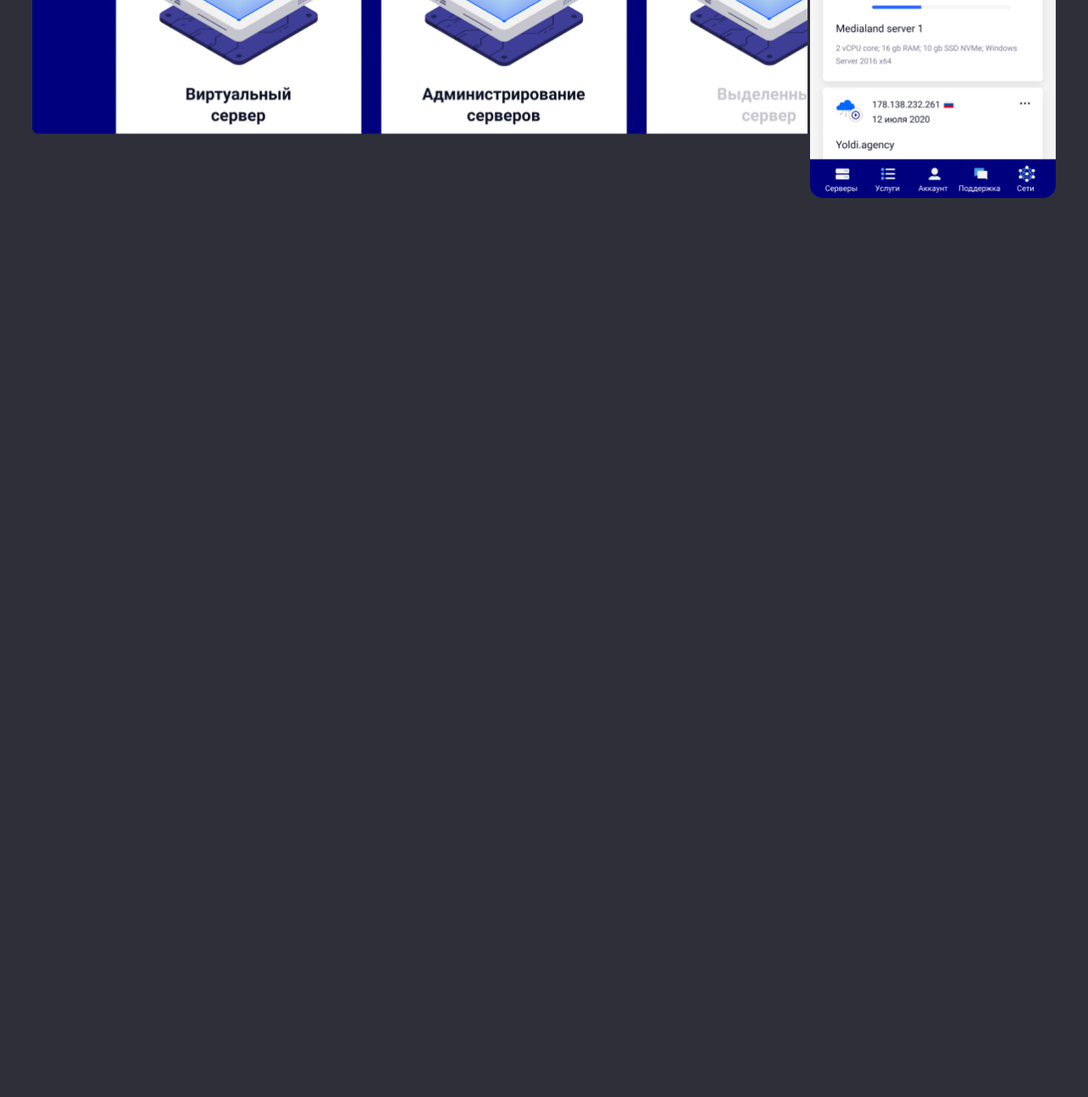
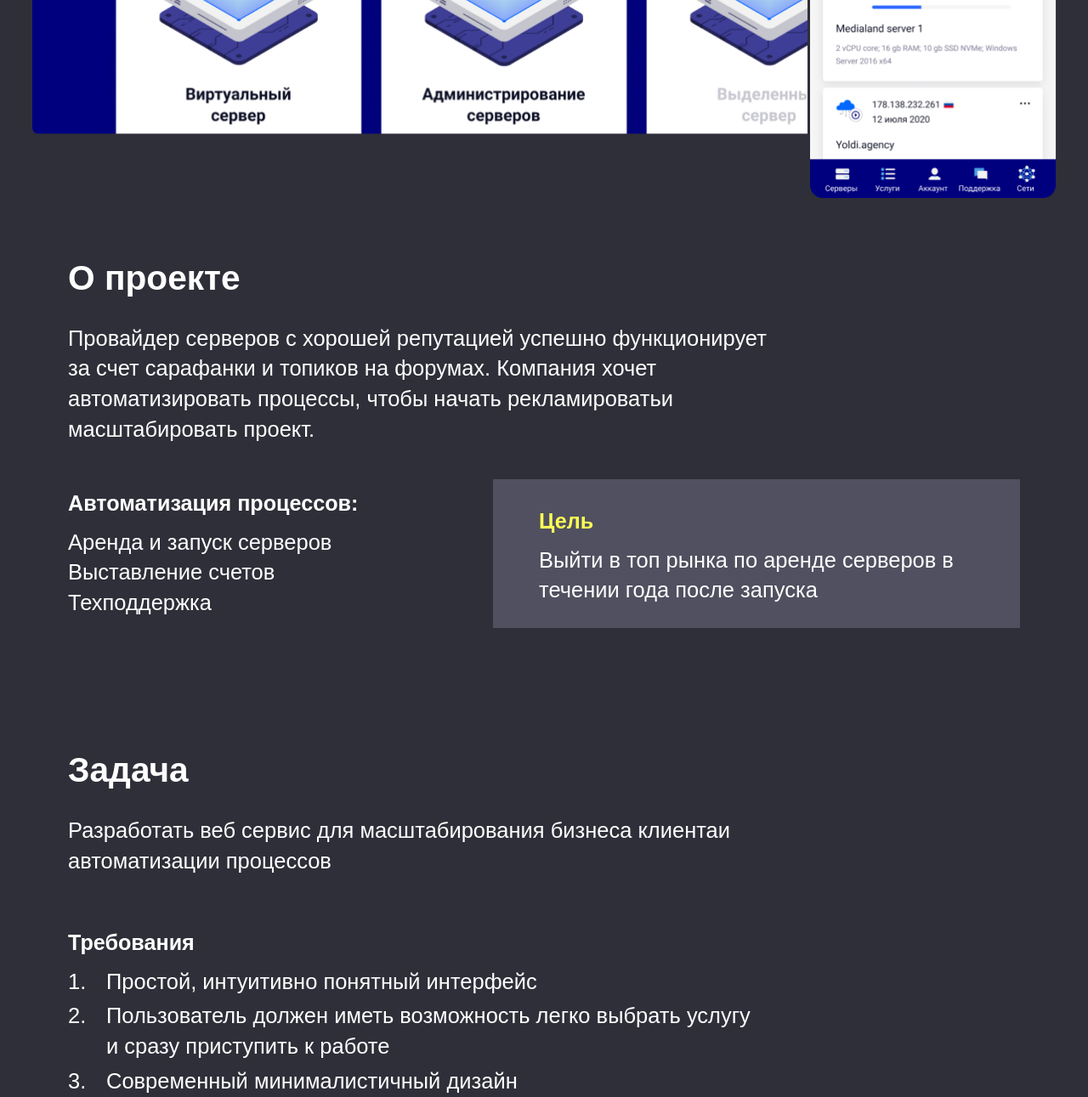
Before and after one commit to dmsk01/yoldi-old, a website built with webpack: page src/index.html in a window 1280 px wide. Shown: the part 984-2275 px from the top of the page at 85% size. Before the commit the page ends 1284 px from the top, so only its background shows below. Built offline with nearby package versions, Linux system fonts and the light colour scheme; files whose address does not match are found by name.

Commit message:
about section added

```diff
--- /dev/null
+++ b/src/html/medialand/home/_about.htm
@@ -0,0 +1,48 @@
+<section class="medialand-about">
+  <div class="medialand-about__container">
+    <div class="medialand-about__info info-block">
+      <h2 class="info-block__title title">О проекте</h2>
+      <p class="info-block__text text">Провайдер серверов с хорошей репутацией успешно функционирует за счет сарафанки и
+        топиков на форумах. Компания хочет автоматизировать процессы, чтобы начать рекламироватьи масштабировать проект.
+      </p>
+    </div>
+    <div class="medialand-about__target target-about">
+      <div class="target-about__row">
+        <div class="target-about__column">
+          <div class="target-about__automatisation">
+            <h3 class="target-about__heading subtitle">Автоматизация процессов:</h3>
+            <ul class="target-about__list">
+              <li class="target-about__item text">Аренда и запуск серверов</li>
+              <li class="target-about__item text">Выставление счетов</li>
+              <li class="target-about__item text">Техподдержка</li>
+            </ul>
+          </div>
+        </div>
+        <div class="target-about__column">
+          <div class="target-about__aim">
+            <h3 class="target-about__heading subtitle subtitle_yellow">Цель</h3>
+            <p class="target-about__text text">Выйти в топ рынка по аренде серверов в течении года после запуска</p>
+          </div>
+
+        </div>
+      </div>
+
+    </div>
+    <div class="medialand-about__task">
+      <div class="info-block">
+        <h2 class="info-block__title title">Задача</h2>
+        <p class="info-block__text text">Разработать веб сервис для масштабирования бизнеса клиентаи автоматизации
+          процессов</p>
+      </div>
+    </div>
+    <div class="medialand-about__requirements requirements-about">
+      <h3 class="requirements-about__heading subtitle">Требования</h3>
+      <ul class="requirements-about__list">
+        <li class="requirements-about__item text">Простой, интуитивно понятный интерфейс</li>
+        <li class="requirements-about__item text">Пользователь должен иметь возможность легко выбрать услугу и сразу
+          приступить к работе</li>
+        <li class="requirements-about__item text">Современный минималистичный дизайн</li>
+      </ul>
+    </div>
+  </div>
+</section>
--- a/src/index.html
+++ b/src/index.html
@@ -9,6 +9,7 @@
 		@@include('html/_header.htm',{})
 		<main class="page medialand-home">
 			@@include('html/medialand/home/_hero.htm',{})
+			@@include('html/medialand/home/_about.htm',{})
 		</main>
 		@@include('html/_footer.htm',{})
 	</div>
--- a/src/scss/common.scss
+++ b/src/scss/common.scss
@@ -1,4 +1,35 @@
 .text {
-  @include adaptiveValue("font-size",27 ,16 );
-  @include adaptiveValue("line-height",37 ,28 );
+  @include adaptiveValue("font-size", 27, 16);
+  @include adaptiveValue("line-height", 37, 28);
 }
+
+.title {
+  color: #fff;
+  font-weight: 700;
+  @include adaptiveValue("font-size", 43, 26);
+  @include adaptiveValue("line-height", 59, 36);
+}
+
+.subtitle {
+  color: #fff;
+  font-weight: 700;
+  @include adaptiveValue("font-size", 26, 20);
+  @include adaptiveValue("line-height", 37, 28);
+  &_yellow {
+    color: $mainYellow;
+  }
+}
+
+.info-block {
+  & > *:not(:last-child) {
+    margin-bottom: 25px;
+  }
+  &__title {
+  }
+
+  &__text {
+  }
+
+  &__button {
+  }
+}
--- a/src/scss/medialand.scss
+++ b/src/scss/medialand.scss
@@ -46,3 +46,110 @@
   &__text {
   }
 }
+
+// Medialand home about section =====
+
+.medialand-about {
+  &__container {
+    max-width: 1120px;
+    margin: 0 auto;
+  }
+
+  &__info {
+    margin-bottom: 40px;
+    max-width: 842px;
+    width: 100%;
+  }
+
+  &__target {
+    @include adaptiveValue("margin-bottom", 150, 80);
+  }
+
+  &__task {
+    max-width: 840px;
+    width: 100%;
+    margin-bottom: 60px;
+    @media (max-width: $mobile) {
+      margin-bottom: 40px;
+    }
+  }
+
+  &__requirements {
+    max-width: 820px;
+    width: 100%;
+  }
+}
+
+.target-about {
+  &__row {
+    display: flex;
+    align-items: center;
+    justify-content: space-between;
+    @media (max-width: $mobile) {
+      flex-direction: column;
+      align-items: flex-start;
+    }
+  }
+
+  &__column {
+    &:first-child {
+      flex: 0 1 420px;
+      margin-right: 10px;
+      @media (max-width: $mobile) {
+        flex: 1 1 100%;
+        margin-bottom: 40px;
+        margin-right: 0;
+      }
+    }
+    &:last-child {
+      flex: 0 1 620px;
+      @media (max-width: $mobile) {
+        flex: 1 1 100%;
+      }
+    }
+  }
+
+  &__automatisation {
+  }
+
+  &__heading {
+    margin-bottom: 10px;
+  }
+
+  &__list {
+  }
+
+  &__aim {
+    background: $mainGrey;
+    padding: 32px 54px 26px;
+    @media (max-width: $mobile) {
+      padding: 20px 10px;
+    }
+  }
+}
+
+.requirements-about {
+  &__heading {
+    margin-bottom: 10px;
+  }
+
+  &__list {
+    counter-reset: section;
+  }
+
+  &__item {
+    padding-left: 45px;
+    position: relative;
+    &:not(:last-child) {
+      margin-bottom: 5px;
+    }
+    &::before {
+      position: absolute;
+      top: 0;
+      left: 0;
+      margin-right: 20px;
+      content: counter(section, decimal) ".";
+      counter-increment: section;
+    }
+  }
+}
```
